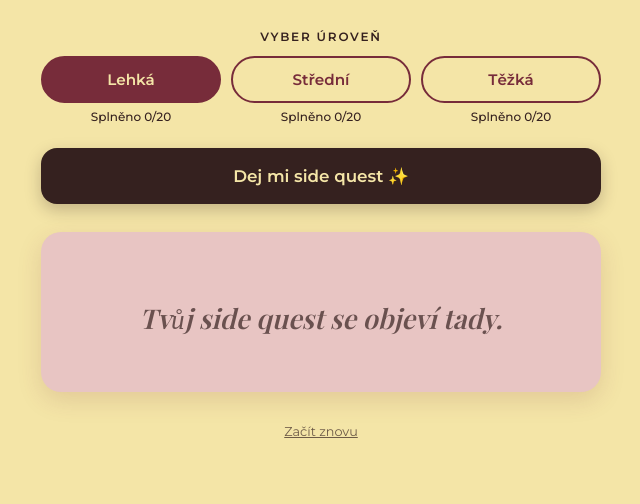
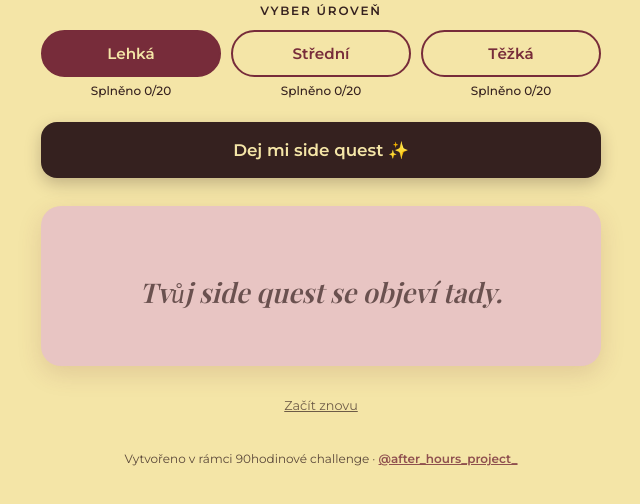
Before and after one commit to katerina-g59/side-quest-app, a plain HTML site: page index.html in a window 1280 px wide. Shown: the part 228-732 px from the top of the page, without its empty margins (319-959 px from the left). Drawn offline with nearby package versions, Linux system fonts and the light colour scheme; a web font is replaced by a local one.

Commit message:
Add footer with Instagram link
Co-Authored-By: Claude Opus 5.5 <noreply@anthropic.com>

```diff
--- a/index.html
+++ b/index.html
@@ -198,6 +198,19 @@
 
     .reset:hover { opacity: 1; }
 
+    /* ===== Patička s odkazem na Instagram ===== */
+    .footer {
+      margin-top: 32px;
+      font-size: 0.75rem;
+      line-height: 1.6;
+      opacity: 0.8;
+    }
+
+    .footer a {
+      color: var(--wine);
+      font-weight: 600;
+    }
+
     /* Jemné objevení nového questu */
     .fade-in { animation: fadeIn 0.5s ease; }
 
@@ -242,6 +255,11 @@
     </div>
 
     <button class="reset" id="reset">Začít znovu</button>
+
+    <footer class="footer">
+      Vytvořeno v rámci 90hodinové challenge ·
+      <a href="https://www.instagram.com/after_hours_project_/" target="_blank" rel="noopener">@after_hours_project_</a>
+    </footer>
   </main>
 
   <!-- Seznam questů je v samostatném souboru quests.js (musí být ve stejné složce) -->
```
